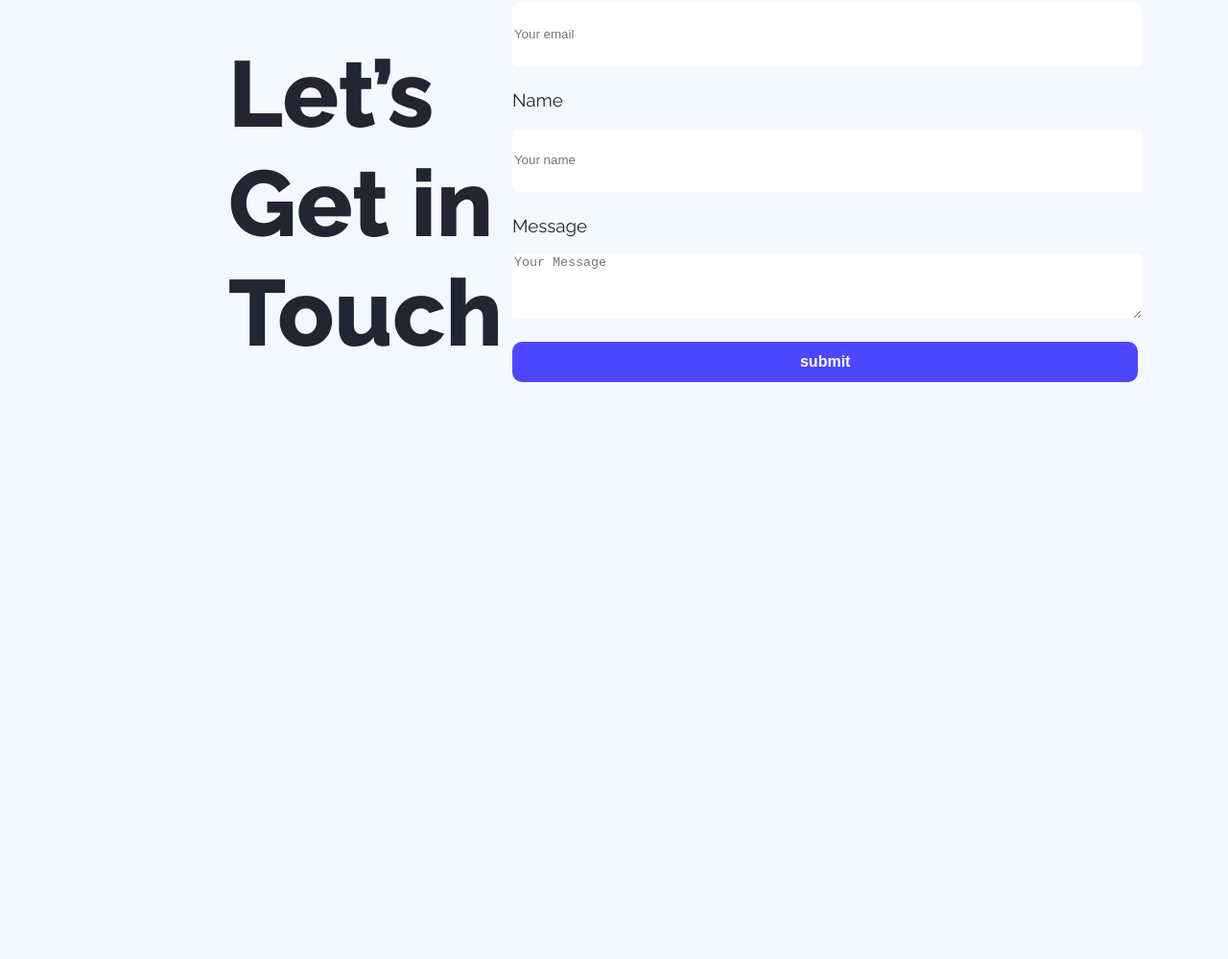
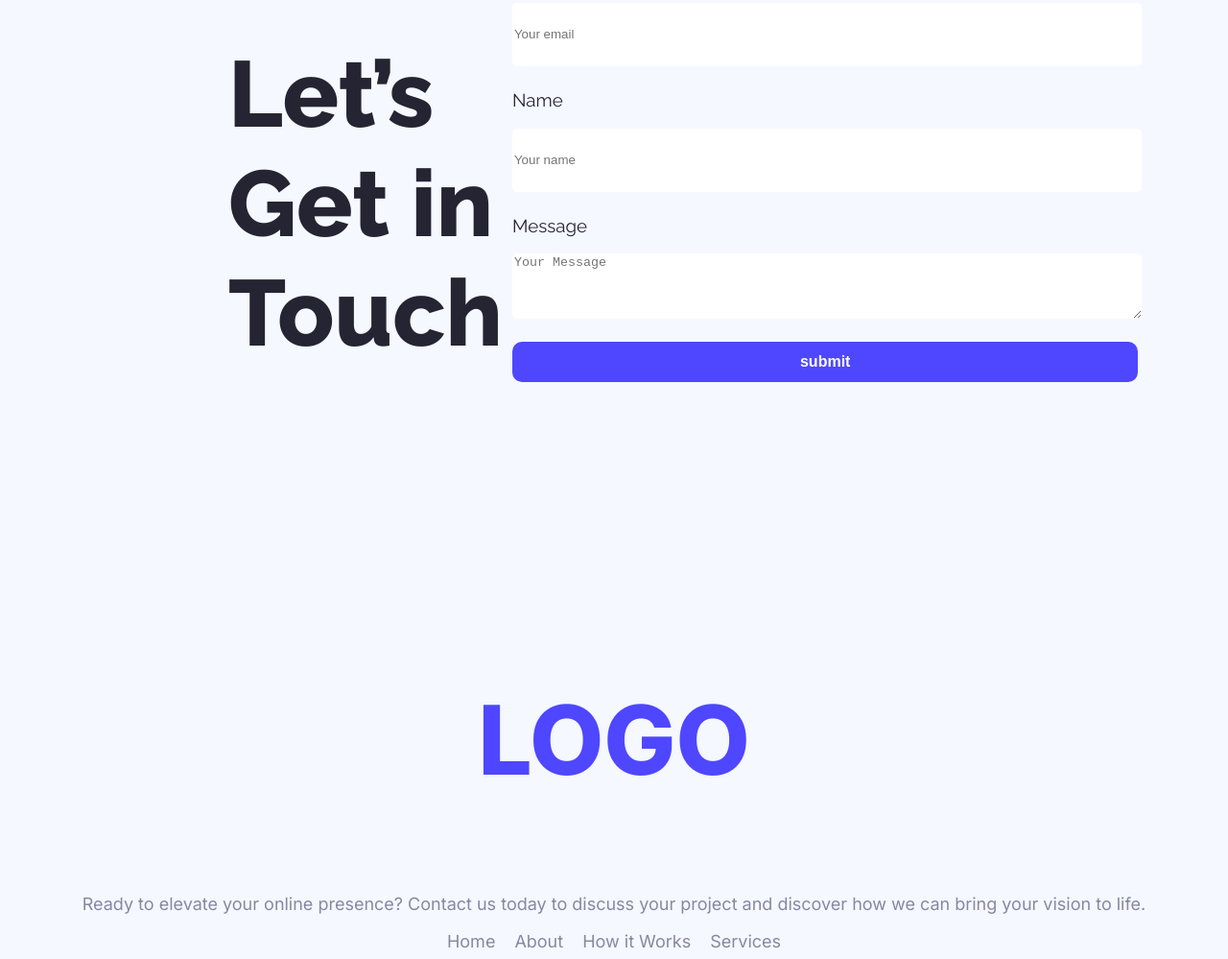
Before and after one commit to efazsanok/B12A01-github-repo, a plain HTML site: page index.html in a window 1280 px wide. Shown: the part 2615-3614 px from the top of the page at 96% size. Before the commit the page ends 3233 px from the top, so only its background shows below. Drawn offline with Linux system fonts and the light colour scheme.

Commit message:
added footer section

```diff
--- a/index.html
+++ b/index.html
@@ -63,7 +63,16 @@
             </form>
         </section>
     </main>
-    <footer></footer>
+    <footer>
+        <h3 class="footer-title inter-normal">LOGO</h3>
+        <p class="footer-description inter-normal">Ready to elevate your online presence? Contact us today to discuss your project and discover how we can bring your vision to life.</p>
+        <div class="footer-tags footer-description inter-normal">
+            <a href="">Home</a>
+            <a href="">About</a>
+            <a href="">How it Works</a>
+            <a href="">Services</a>
+        </div>
+    </footer>
 </body>
 
 </html>
--- a/styles/B12A01.css
+++ b/styles/B12A01.css
@@ -174,4 +174,27 @@ nav {
 }
 /* Footer Section */
 
-/* Users’ Feedback Section */
+footer{
+    text-align: center;
+}
+
+.footer-title{
+    color: #4E47FF;
+    font-size: 100px;
+    font-weight: 800;
+}
+
+.footer-description{
+    color: rgba(137, 135, 161, 1);
+    font-size: 18px;
+    font-weight: 400;
+}
+footer a{
+    color: rgba(137, 135, 161, 1);
+    text-decoration: none;
+}
+.footer-tags{
+    justify-content: center;
+    display: flex;
+    gap: 20px;
+}
```
